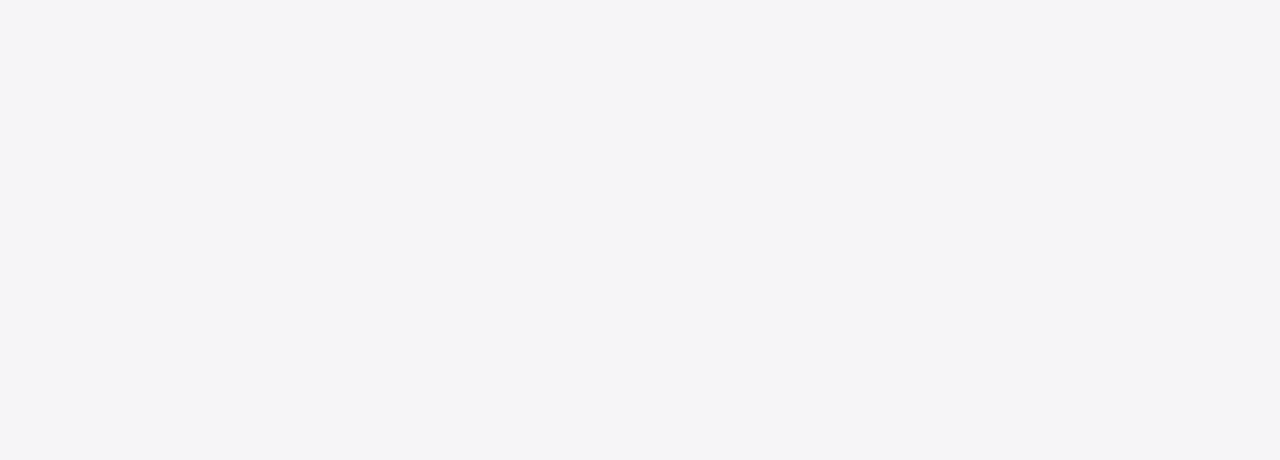
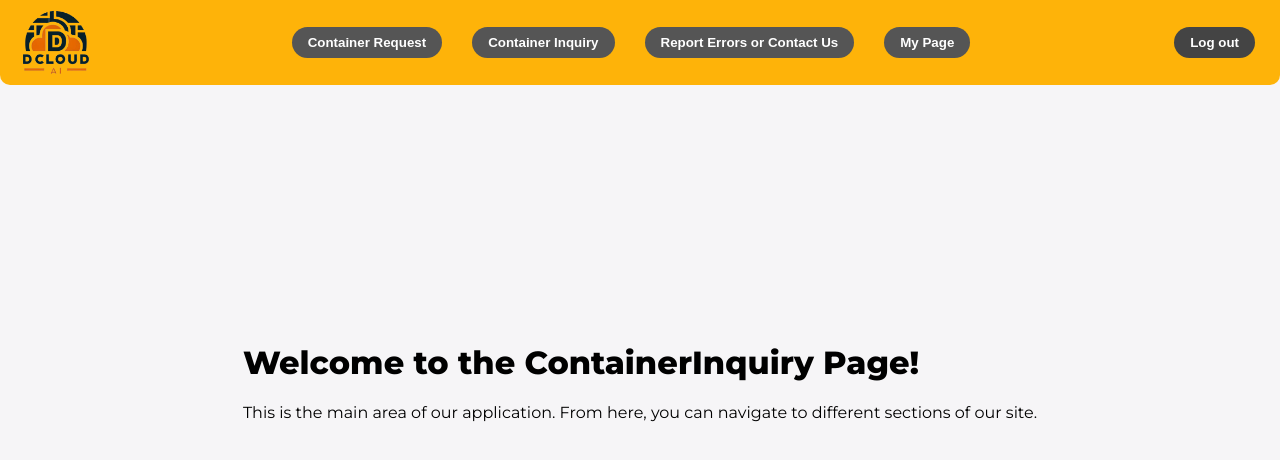
Before and after one commit to DGU-Dcloud/Dcloud, a React (Create React App) app in the folder src/main/dcloudreact/: page /containerinquiry in a window 1280 px wide. Before the commit this address had no page. Shown: the top 460 px of the page. Built offline with nearby package versions, Linux system fonts and the light colour scheme.

Commit message:
design:mainpage

```diff
--- /dev/null
+++ b/src/main/dcloudreact/src/ContainerInquiry.js
@@ -0,0 +1,19 @@
+import React from 'react';
+import { useNavigate } from 'react-router-dom'; // 페이지 이동을 위해 useNavigate 훅을 import합니다.
+import NavigationBar from './NavigationBar'; // NavigationBar 컴포넌트 import
+
+function ContainerInquiry() {
+  const navigate = useNavigate();
+
+  return  (
+         <div>
+              <NavigationBar />
+              <main style={{padding: '20px'}}>
+                <h1>Welcome to the ContainerInquiry Page!</h1>
+                <p>This is the main area of our application. From here, you can navigate to different sections of our site.</p>
+              </main>
+         </div>
+  );
+}
+
+export default ContainerInquiry;
--- /dev/null
+++ b/src/main/dcloudreact/src/MyPage.js
@@ -0,0 +1,19 @@
+import React from 'react';
+import { useNavigate } from 'react-router-dom'; // 페이지 이동을 위해 useNavigate 훅을 import합니다.
+import NavigationBar from './NavigationBar'; // NavigationBar 컴포넌트 import
+
+function MyPage() {
+  const navigate = useNavigate();
+
+  return  (
+         <div>
+              <NavigationBar />
+              <main style={{padding: '20px'}}>
+                <h1>Welcome to the My Page!</h1>
+                <p>This is the main area of our application. From here, you can navigate to different sections of our site.</p>
+              </main>
+         </div>
+  );
+}
+
+export default MyPage;
--- a/src/main/dcloudreact/src/NavigationBar.js
+++ b/src/main/dcloudreact/src/NavigationBar.js
@@ -51,8 +51,8 @@ function NavigationBar() {
       <nav>
         <ul style={{listStyle: 'none', display: 'flex', gap: '20px', margin: 0, padding: 0}}>
           <li><button style={buttonStyle} onMouseEnter={hoverEffect} onMouseLeave={resetEffect} onClick={() => navigate('/containerrequestform')}>Container Request</button></li>
-          <li><button style={buttonStyle} onMouseEnter={hoverEffect} onMouseLeave={resetEffect} onClick={() => navigate('/containerInquiry')}>Container Inquiry</button></li>
-          <li><button style={buttonStyle} onMouseEnter={hoverEffect} onMouseLeave={resetEffect} onClick={() => navigate('/report')}>Report Errors or Contact Us</button></li>
+          <li><button style={buttonStyle} onMouseEnter={hoverEffect} onMouseLeave={resetEffect} onClick={() => navigate('/containerinquiry')}>Container Inquiry</button></li>
+          <li><button style={buttonStyle} onMouseEnter={hoverEffect} onMouseLeave={resetEffect} onClick={() => navigate('/reporterrors')}>Report Errors or Contact Us</button></li>
           <li><button style={buttonStyle} onMouseEnter={hoverEffect} onMouseLeave={resetEffect} onClick={() => navigate('/mypage')}>My Page</button></li>
         </ul>
       </nav>
--- /dev/null
+++ b/src/main/dcloudreact/src/ReportErrors.js
@@ -0,0 +1,19 @@
+import React from 'react';
+import { useNavigate } from 'react-router-dom'; // 페이지 이동을 위해 useNavigate 훅을 import합니다.
+import NavigationBar from './NavigationBar'; // NavigationBar 컴포넌트 import
+
+function ReportErrors() {
+  const navigate = useNavigate();
+
+  return  (
+         <div>
+              <NavigationBar />
+              <main style={{padding: '20px'}}>
+                <h1>Welcome to the ReportErrors Page!</h1>
+                <p>This is the main area of our application. From here, you can navigate to different sections of our site.</p>
+              </main>
+         </div>
+  );
+}
+
+export default ReportErrors;
--- a/src/main/dcloudreact/src/index.js
+++ b/src/main/dcloudreact/src/index.js
@@ -6,6 +6,9 @@ import reportWebVitals from './reportWebVitals';
 import { BrowserRouter, Routes, Route } from 'react-router-dom';
 import MainPage from './MainPage';
 import ContainerRequestForm from './ContainerRequestForm';
+import ContainerInquiry from './ContainerInquiry';
+import ReportErrors from './ReportErrors';
+import MyPage from './MyPage';
 
 const root = ReactDOM.createRoot(document.getElementById('root'));
 root.render(
@@ -15,7 +18,9 @@ root.render(
         <Route path="/" element={<App />} /> {/* 기본 경로 설정 */}
         <Route path="/mainpage" element={<MainPage />} /> {/* MainPage 컴포넌트에 대한 경로 설정 */}
         <Route path="/containerrequestform" element={<ContainerRequestForm />} />
-        <Route path="/mainpage" element={<MainPage />} />
+        <Route path="/mypage" element={<MyPage />} />
+        <Route path="/containerinquiry" element={<ContainerInquiry />} />
+        <Route path="/reporterrors" element={<ReportErrors />} />
       </Routes>
     </BrowserRouter>
   </React.StrictMode>
```
Also changed, not shown: src/main/dcloudreact/src/logo.svg (deleted).
